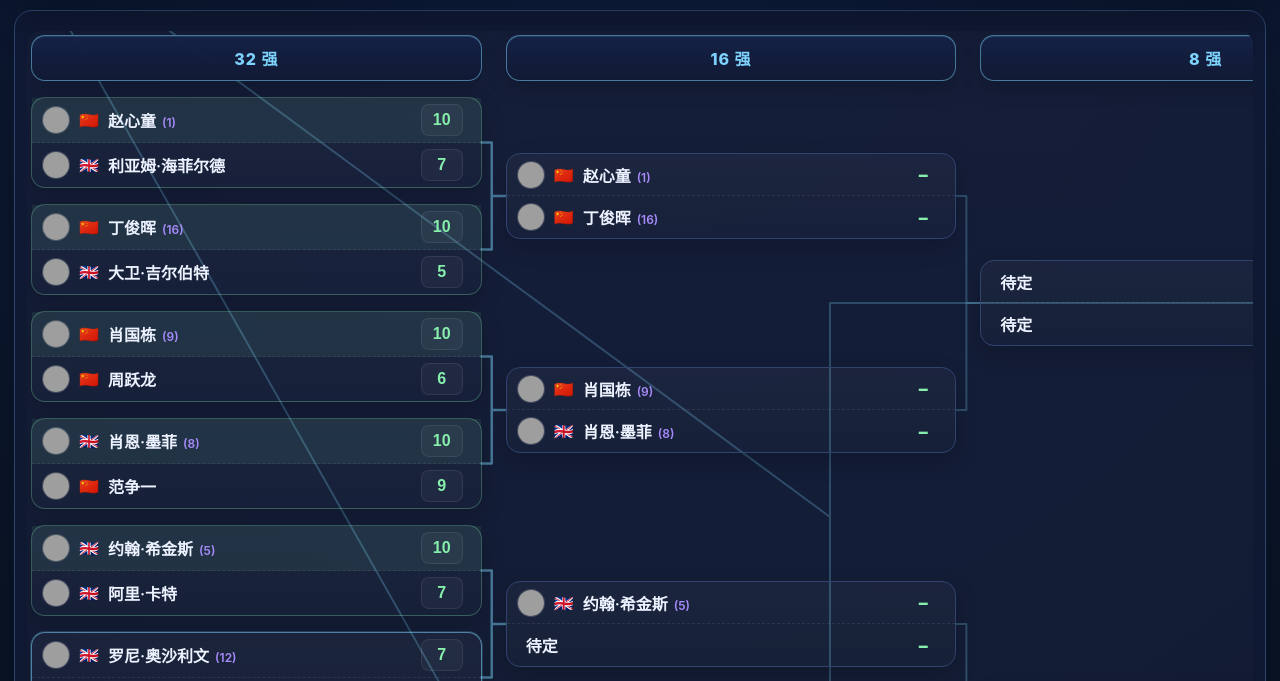
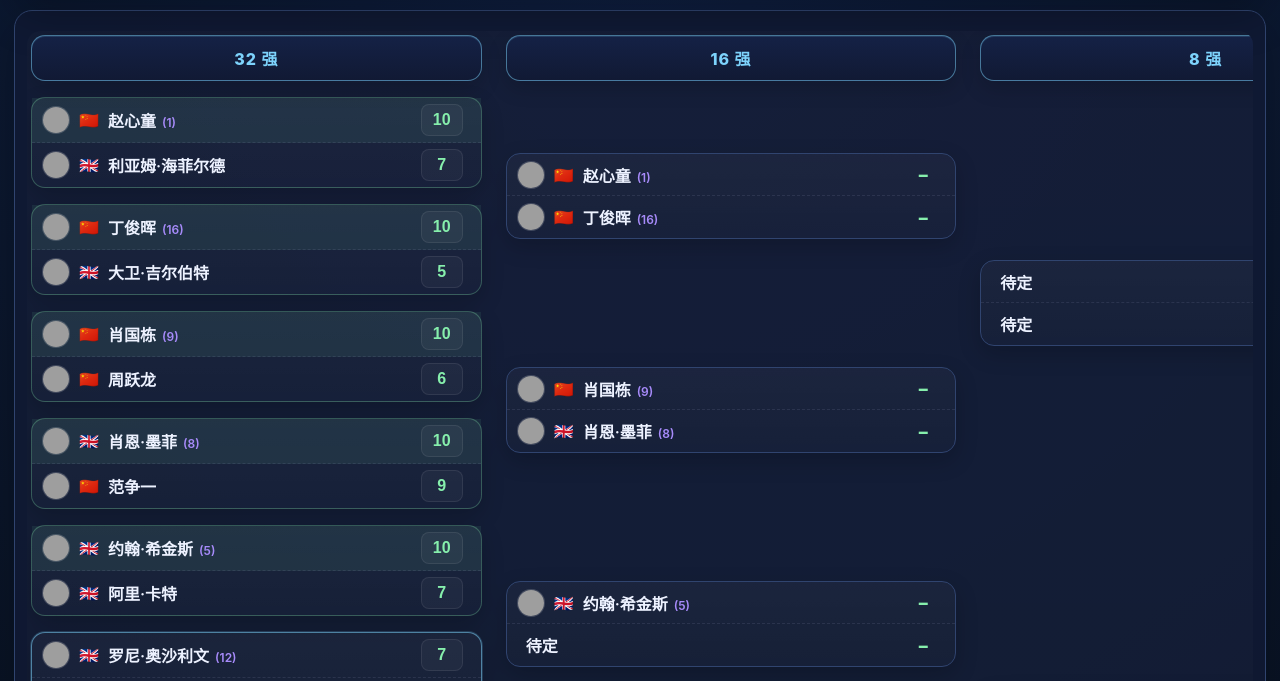
Before and after one commit to yufengyuanx/snooker-world-2026, a website: page bracket.html in a window 1280 px wide. Shown: the part 94-775 px from the top of the page. Drawn offline with Linux system fonts and the light colour scheme; grey boxes are pictures that could not be loaded.

Commit message:
修复：隐藏 SVG 连接线

```diff
--- a/bracket.html
+++ b/bracket.html
@@ -88,7 +88,7 @@
     }
     .round[data-round-index="3"],
     .round[data-round-index="4"] { display: none; }
-    .bracket-svg { position: absolute; inset: 0; width: 100%; height: 100%; pointer-events: none; z-index: 1; overflow: visible; }
+    .bracket-svg { display: none; }
     .round { display: grid; gap: 16px; position: relative; }
     .round-title {
       position: sticky; top: 0; z-index: 2; padding: 10px 16px; text-align: center; border-radius: 14px;
```
